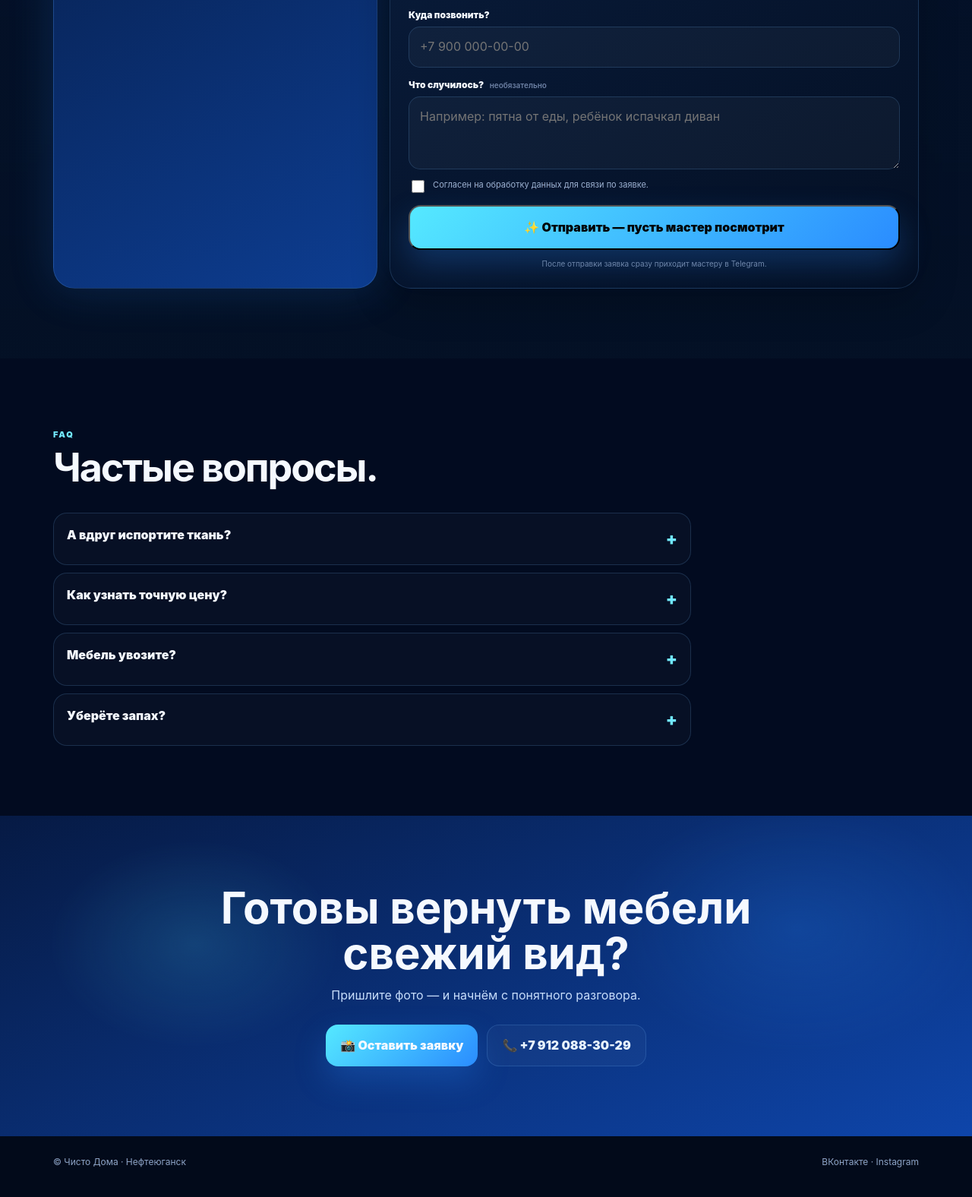
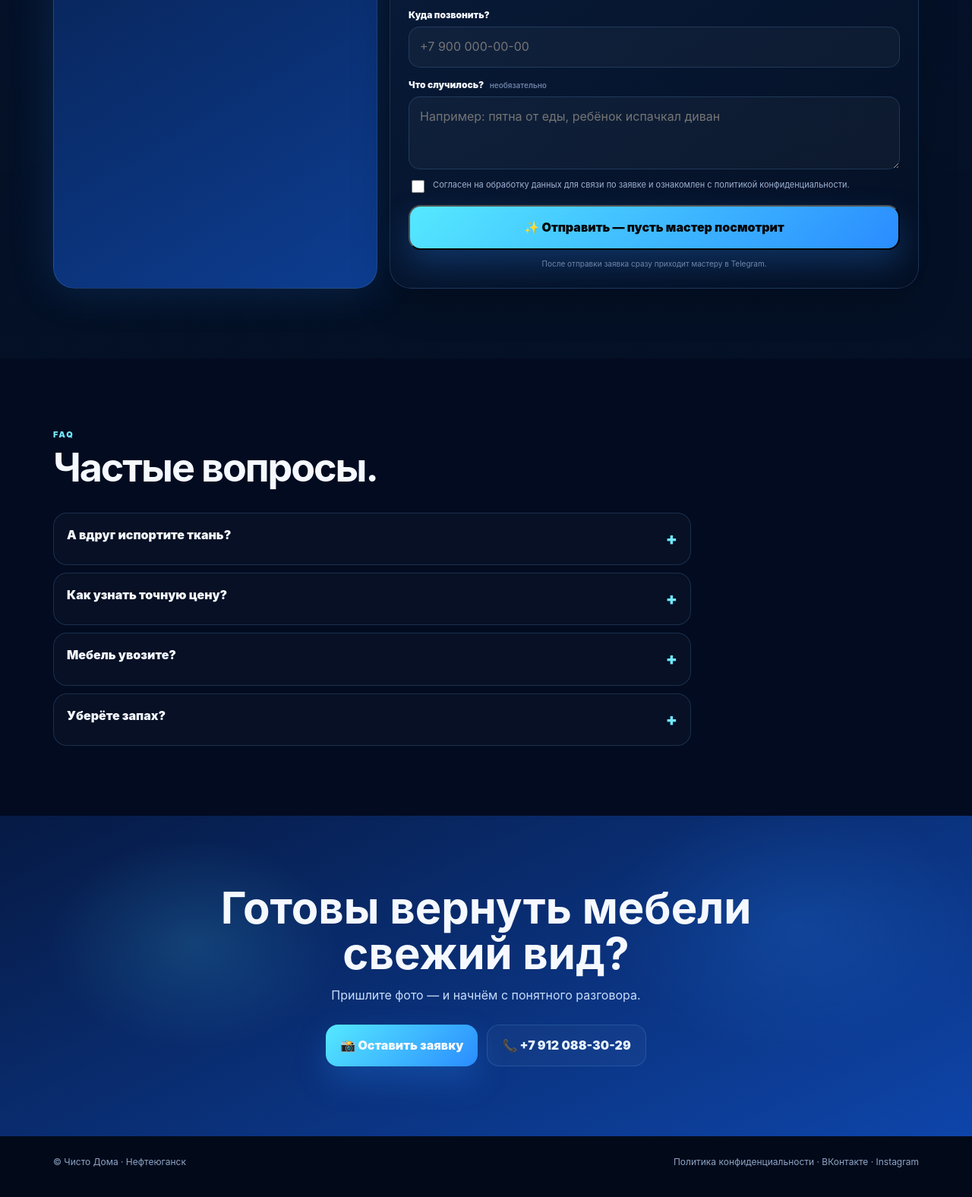
Before and after one commit to LordPandocha/ChistoDoma, a website: page index.html in a window 1280 px wide. Shown: the part 4762-6338 px from the top of the page at 76% size. Drawn offline with Linux system fonts and the light colour scheme.

Commit message:
Добавляет ссылку на политику конфиденциальности в заявке

```diff
--- a/index.html
+++ b/index.html
@@ -235,7 +235,7 @@ footer{padding:24px 0 90px;background:#020a1a;color:#8ea4c6;font-size:12px}.foot
 <div class="field"><label>Фото мебели</label><label class="dropzone" for="leadPhoto"><input id="leadPhoto" name="photo" type="file" accept="image/*" required><span class="drop-icon">📷</span><strong>Нажмите и добавьте фото</strong><small>Можно просто сфотографировать сейчас · до 10 МБ</small><span class="preview" id="filePreview"><img id="previewImg" alt="Предпросмотр"><span id="fileName"></span></span></label></div>
 <div class="field"><label for="leadPhone">Куда позвонить?</label><input id="leadPhone" name="phone" type="tel" inputmode="tel" autocomplete="tel" placeholder="+7 900 000-00-00" required></div>
 <div class="field optional"><label for="leadComment">Что случилось? <span>необязательно</span></label><textarea id="leadComment" name="comment" placeholder="Например: пятна от еды, ребёнок испачкал диван"></textarea></div>
-<label class="consent"><input id="leadConsent" type="checkbox" required><span>Согласен на обработку данных для связи по заявке.</span></label>
+<label class="consent"><input id="leadConsent" type="checkbox" required><span>Согласен на обработку данных для связи по заявке и ознакомлен с <a href="privacy.html" target="_blank" rel="noopener">политикой конфиденциальности</a>.</span></label>
 <button class="btn main quick-submit" type="submit">✨ Отправить — пусть мастер посмотрит</button>
 <div id="leadStatus" class="status" role="status" aria-live="polite"></div>
 </form>
@@ -250,7 +250,7 @@ footer{padding:24px 0 90px;background:#020a1a;color:#8ea4c6;font-size:12px}.foot
 <section class="cta"><div class="wrap reveal"><h2>Готовы вернуть мебели свежий вид?</h2><p>Пришлите фото — и начнём с понятного разговора.</p><div class="actions"><a class="btn main" href="#zayavka">📸 Оставить заявку</a><a class="btn line" href="tel:+79120883029">📞 +7 912 088-30-29</a></div></div></section>
 </main>
 
-<footer style="position:relative;z-index:1"><div class="wrap footer"><div>© Чисто Дома · Нефтеюганск</div><div><a href="https://vk.ru/chisto_doma_nft" target="_blank" rel="noopener">ВКонтакте</a> · <a href="https://instagram.com/chisto_doma_nft" target="_blank" rel="noopener">Instagram</a></div></div></footer>
+<footer style="position:relative;z-index:1"><div class="wrap footer"><div>© Чисто Дома · Нефтеюганск</div><div><a href="privacy.html">Политика конфиденциальности</a> · <a href="https://vk.ru/chisto_doma_nft" target="_blank" rel="noopener">ВКонтакте</a> · <a href="https://instagram.com/chisto_doma_nft" target="_blank" rel="noopener">Instagram</a></div></div></footer>
 <div class="mobile"><a href="#zayavka">📸 Заявка</a><a href="tel:+79120883029">📞 Позвонить</a></div>
 <script>
 const prices=[{n:'Стул',p:400},{n:'Кресло',p:1400},{n:'Диван',p:2400},{n:'Угловой диван',p:3800},{n:'Матрас',p:2100}];
```
